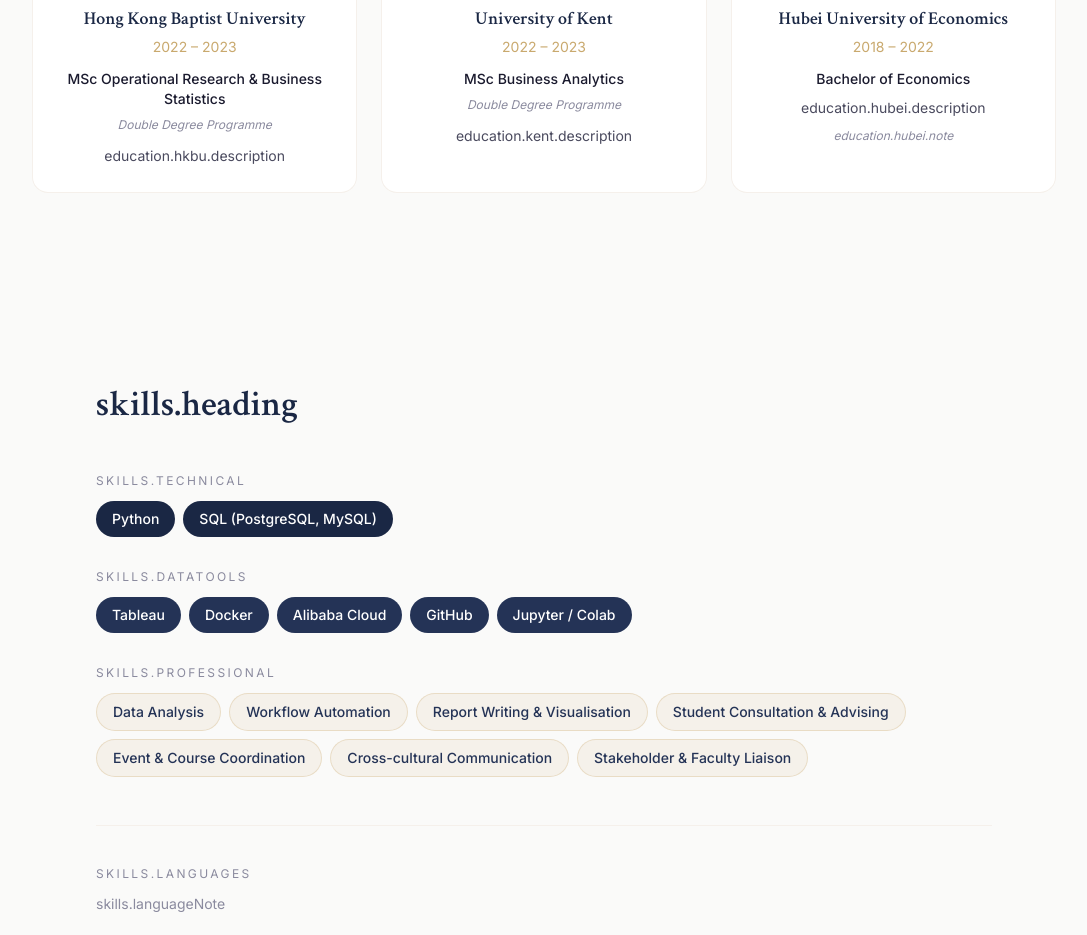
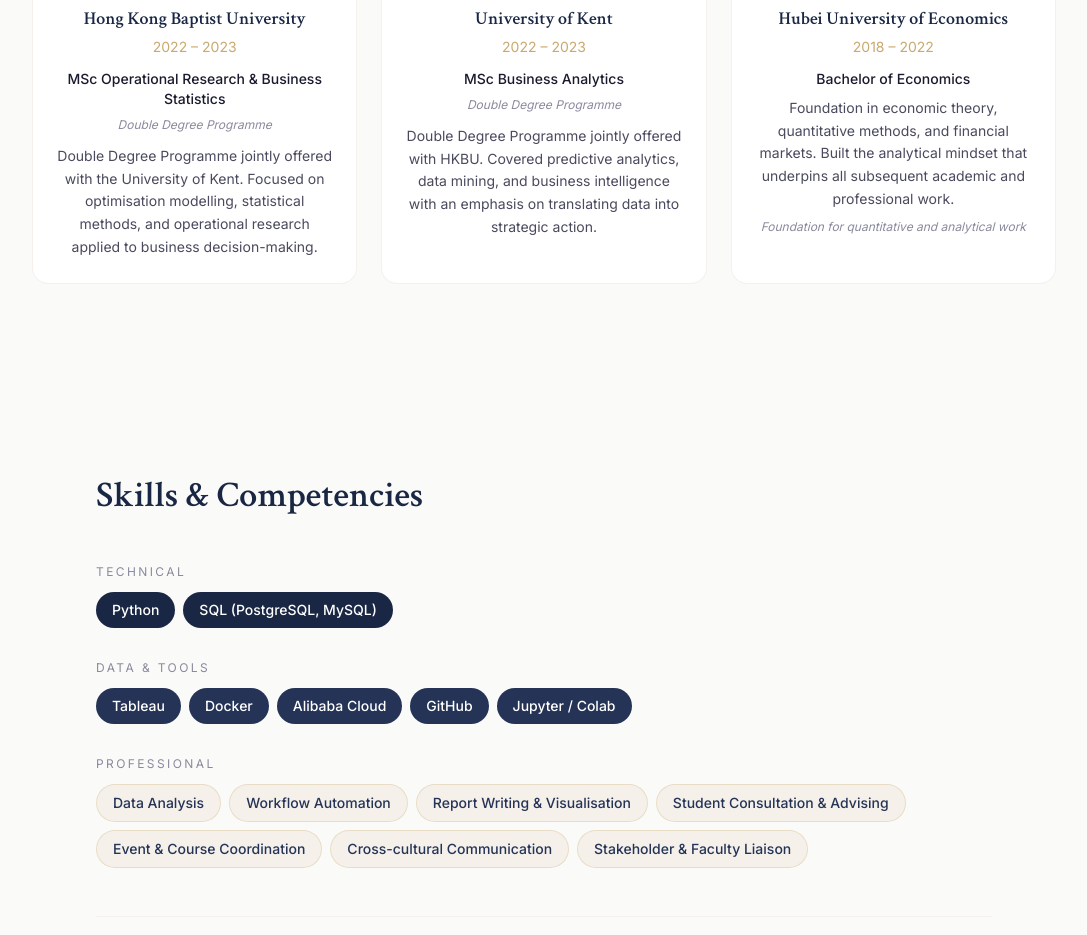
Before and after one commit to rzeWU/ruizewu.github.io, a React (Vite) app: page / in a window 1280 px wide. Shown: the part 2500-3435 px from the top of the page, without its empty margins (96-1183 px from the left). Built offline with nearby package versions, Linux system fonts and the light colour scheme.

Commit message:
fix: i18n namespace for all sections (education, skills, about)

```diff
--- a/src/components/sections/EducationSection.tsx
+++ b/src/components/sections/EducationSection.tsx
@@ -5,7 +5,7 @@
 import { useInView } from '../../hooks/useInView';
 
 export function EducationSection() {
-  const { t } = useTranslation();
+  const { t } = useTranslation('education');
   const { ref, inView } = useInView();
 
   return (
@@ -17,7 +17,7 @@
           transition={{ duration: 0.6 }}
           className="font-serif text-3xl sm:text-4xl font-semibold text-navy-900 mb-12"
         >
-          {t('education.heading')}
+          {t('heading')}
         </motion.h2>
 
         <div className="grid grid-cols-1 md:grid-cols-3 gap-6">
@@ -53,12 +53,12 @@
               )}
 
               <p className="text-sm text-text-secondary leading-relaxed text-center">
-                {t(edu.descriptionKey as Parameters<typeof t>[0])}
+                {t(edu.descriptionKey)}
               </p>
 
               {edu.noteKey && (
                 <p className="text-xs text-text-tertiary text-center mt-2 italic">
-                  {t(edu.noteKey as Parameters<typeof t>[0])}
+                  {t(edu.noteKey)}
                 </p>
               )}
             </motion.div>
--- a/src/components/sections/SkillsSection.tsx
+++ b/src/components/sections/SkillsSection.tsx
@@ -5,10 +5,10 @@
 import type { SkillCategory } from '../../types/cv';
 
 const categoryLabels: Record<SkillCategory, string> = {
-  technical: 'skills.technical',
-  'data-tools': 'skills.dataTools',
-  professional: 'skills.professional',
-  languages: 'skills.languages',
+  technical: 'technical',
+  'data-tools': 'dataTools',
+  professional: 'professional',
+  languages: 'languages',
 };
 
 // Skill badge color per category
@@ -20,7 +20,7 @@
 };
 
 export function SkillsSection() {
-  const { t } = useTranslation();
+  const { t } = useTranslation('skills');
   const { ref, inView } = useInView();
 
   const grouped = skills.reduce(
@@ -42,7 +42,7 @@
           transition={{ duration: 0.6 }}
           className="font-serif text-3xl sm:text-4xl font-semibold text-navy-900 mb-12"
         >
-          {t('skills.heading')}
+          {t('heading')}
         </motion.h2>
 
         {/* Skill categories */}
@@ -87,9 +87,9 @@
             transition={{ duration: 0.4, delay: 0.4 }}
             className="text-xs uppercase tracking-[0.2em] text-text-tertiary mb-3"
           >
-            {t('skills.languages')}
+            {t('languages')}
           </motion.h3>
-          <p className="text-sm text-text-tertiary mb-5">{t('skills.languageNote')}</p>
+          <p className="text-sm text-text-tertiary mb-5">{t('languageNote')}</p>
           <div className="space-y-4 max-w-md">
             {languages.map((lang, li) => (
               <motion.div
--- a/src/data/education.ts
+++ b/src/data/education.ts
@@ -10,7 +10,7 @@
     startYear: 2022,
     endYear: 2023,
     logo: { src: '/logos/hkbu.svg', alt: 'Hong Kong Baptist University' },
-    descriptionKey: 'education.hkbu.description',
+    descriptionKey: 'hkbu.description',
     brandColor: '#2F5797',
     order: 1,
   },
@@ -23,7 +23,7 @@
     startYear: 2022,
     endYear: 2023,
     logo: { src: '/logos/kent.svg', alt: 'University of Kent' },
-    descriptionKey: 'education.kent.description',
+    descriptionKey: 'kent.description',
     brandColor: '#1E3D59',
     order: 2,
   },
@@ -36,8 +36,8 @@
     startYear: 2018,
     endYear: 2022,
     logo: { src: '/logos/hubei.png', alt: 'Hubei University of Economics' },
-    descriptionKey: 'education.hubei.description',
-    noteKey: 'education.hubei.note',
+    descriptionKey: 'hubei.description',
+    noteKey: 'hubei.note',
     brandColor: '#8B1E3F',
     order: 3,
   },
```
